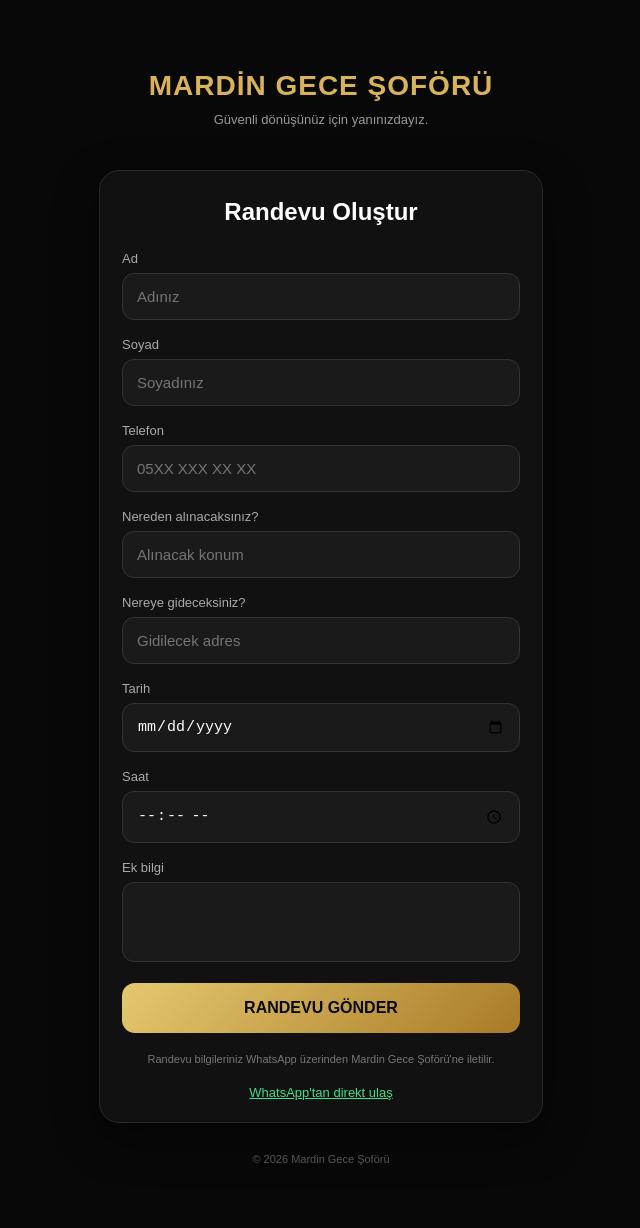
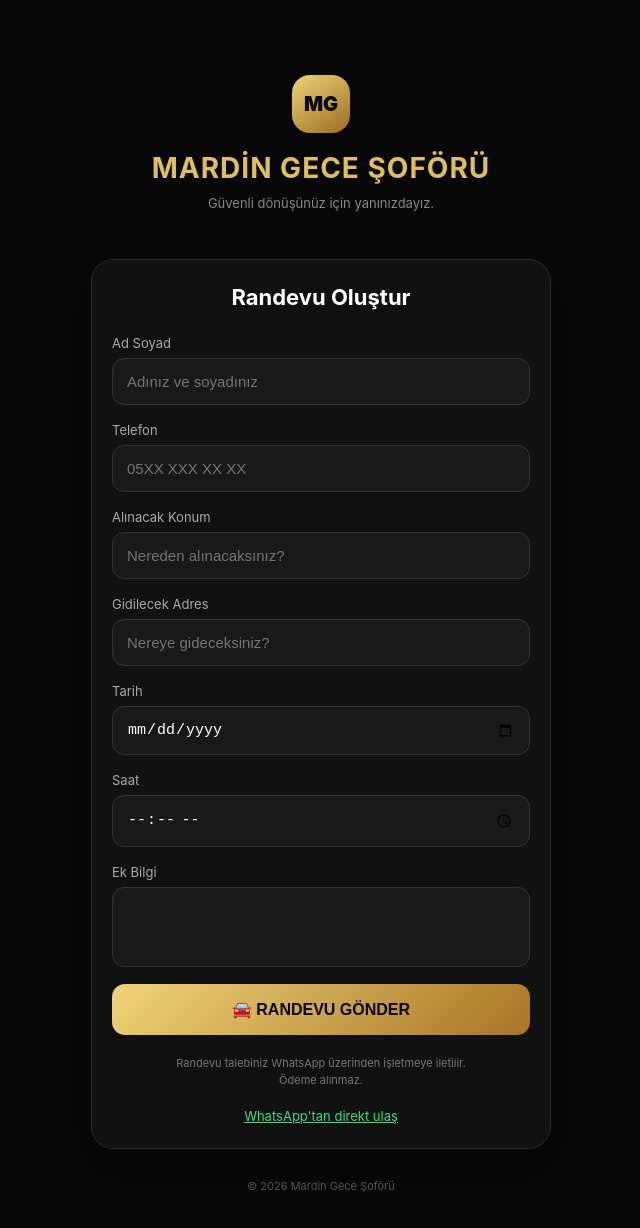
Before and after one commit to karabulutaziz24-jpg/mardin-gece-soforu, a plain HTML site: page index.html in a window 1280 px wide. Shown: the whole page, without its empty margins (319-959 px from the left). Before the commit the page ends 1205 px from the top, so only its background shows below. Drawn offline with Linux system fonts and the light colour scheme.

Commit message:
Update index.html

```diff
--- a/index.html
+++ b/index.html
@@ -1,4 +1,4 @@
-<!DOCTYPE html>
+<!<!DOCTYPE html>
 <html lang="tr">
 <head>
 <meta charset="UTF-8">
@@ -7,122 +7,149 @@
 <title>Mardin Gece Şoförü</title>
 
 <style>
-* {
-    box-sizing: border-box;
+*{
+    box-sizing:border-box;
 }
 
-body {
-    margin: 0;
-    background: #080808;
-    color: #fff;
-    font-family: Arial, sans-serif;
+body{
+    margin:0;
+    background:#080808;
+    color:#fff;
+    font-family:-apple-system,BlinkMacSystemFont,"Segoe UI",Arial,sans-serif;
 }
 
-.container {
-    width: 100%;
-    max-width: 480px;
-    margin: auto;
-    padding: 25px 18px 40px;
+.container{
+    width:100%;
+    max-width:500px;
+    margin:auto;
+    padding:20px;
 }
 
-.logo {
-    text-align: center;
-    padding: 45px 0 30px;
+.header{
+    text-align:center;
+    padding:55px 0 35px;
 }
 
-.logo h1 {
-    margin: 0;
-    color: #d8b35a;
-    font-size: 28px;
-    letter-spacing: 1px;
+.logo{
+    width:58px;
+    height:58px;
+    margin:0 auto 18px;
+    border-radius:18px;
+    background:linear-gradient(145deg,#efd477,#9b6c20);
+    display:flex;
+    align-items:center;
+    justify-content:center;
+    color:#080808;
+    font-weight:900;
+    font-size:20px;
 }
 
-.logo p {
-    color: #999;
-    font-size: 13px;
-    margin-top: 10px;
+h1{
+    margin:0;
+    color:#dfbd61;
+    font-size:28px;
+    letter-spacing:1px;
 }
 
-.card {
-    background: #111;
-    border: 1px solid #292929;
-    border-radius: 20px;
-    padding: 22px;
-    box-shadow: 0 15px 45px rgba(0,0,0,.45);
+.header p{
+    color:#888;
+    font-size:13px;
+    margin-top:10px;
 }
 
-.card h2 {
-    text-align: center;
-    margin: 5px 0 25px;
+.card{
+    background:#111;
+    border:1px solid #292929;
+    border-radius:22px;
+    padding:24px 20px;
+    box-shadow:0 18px 50px rgba(0,0,0,.45);
 }
 
-label {
-    display: block;
-    color: #aaa;
-    font-size: 13px;
-    margin-bottom: 7px;
+h2{
+    text-align:center;
+    margin:0 0 25px;
+    font-size:22px;
+}
+
+label{
+    display:block;
+    color:#aaa;
+    font-size:13px;
+    margin-bottom:7px;
 }
 
 input,
-textarea {
-    width: 100%;
-    padding: 14px;
-    margin-bottom: 17px;
-    border-radius: 12px;
-    border: 1px solid #333;
-    background: #1a1a1a;
-    color: white;
-    font-size: 15px;
-    outline: none;
+textarea{
+    width:100%;
+    border:1px solid #333;
+    background:#191919;
+    color:#fff;
+    border-radius:12px;
+    padding:14px;
+    margin-bottom:17px;
+    font-size:15px;
+    outline:none;
 }
 
 input:focus,
-textarea:focus {
-    border-color: #d8b35a;
+textarea:focus{
+    border-color:#d9b65c;
 }
 
-textarea {
-    height: 80px;
-    resize: none;
+textarea{
+    height:80px;
+    resize:none;
 }
 
-button {
-    width: 100%;
-    padding: 16px;
-    border: none;
-    border-radius: 13px;
-    background: linear-gradient(135deg,#e5c96f,#a97a27);
-    color: #080808;
-    font-size: 16px;
-    font-weight: bold;
-    cursor: pointer;
+button{
+    width:100%;
+    border:0;
+    border-radius:13px;
+    padding:16px;
+    background:linear-gradient(135deg,#efd477,#a87525);
+    color:#080808;
+    font-size:16px;
+    font-weight:800;
+    cursor:pointer;
 }
 
-button:active {
-    transform: scale(.98);
+button:active{
+    transform:scale(.98);
 }
 
-.info {
-    text-align: center;
-    color: #777;
-    font-size: 11px;
-    line-height: 1.5;
-    margin-top: 18px;
+.whatsapp{
+    display:block;
+    text-align:center;
+    margin-top:18px;
+    color:#3dde8b;
+    font-size:13px;
 }
 
-.direct {
-    display: block;
-    text-align: center;
-    color: #40df8c;
-    margin-top: 18px;
-    font-size: 13px;
+.info{
+    text-align:center;
+    color:#777;
+    font-size:11px;
+    line-height:1.6;
+    margin-top:20px;
 }
 
-.footer {
-    text-align: center;
-    color: #555;
-    font-size: 11px;
-    margin-top: 30px;
+.footer{
+    text-align:center;
+    color:#555;
+    font-size:11px;
+    padding:30px 0;
+}
+
+.success{
+    display:none;
+    margin-top:15px;
+    padding:14px;
+    border-radius:12px;
+    background:#102319;
+    border:1px solid #245d3c;
+    color:#8ff0b5;
+    text-align:center;
+    font-size:13px;
 }
 </style>
 </head>
@@ -131,10 +158,20 @@ button:active {
 
 <div class="container">
 
-    <div class="logo">
+    <div class="header">
+
+        <div class="logo">
+            MG
+        </div>
+
         <h1>MARDİN GECE ŞOFÖRÜ</h1>
-        <p>Güvenli dönüşünüz için yanınızdayız.</p>
+
+        <p>
+            Güvenli dönüşünüz için yanınızdayız.
+        </p>
+
     </div>
+
 
     <div class="card">
 
@@ -142,23 +179,18 @@ button:active {
 
         <form id="randevuForm">
 
-            <label>Ad</label>
+            <label>Ad Soyad</label>
+
             <input
                 type="text"
-                id="ad"
-                placeholder="Adınız"
+                id="adsoyad"
+                placeholder="Adınız ve soyadınız"
                 required
             >
 
-            <label>Soyad</label>
-            <input
-                type="text"
-                id="soyad"
-                placeholder="Soyadınız"
-                required
-            >
 
             <label>Telefon</label>
+
             <input
                 type="tel"
                 id="telefon"
@@ -166,65 +198,91 @@ button:active {
                 required
             >
 
-            <label>Nereden alınacaksınız?</label>
+
+            <label>Alınacak Konum</label>
+
             <input
                 type="text"
                 id="konum"
-                placeholder="Alınacak konum"
+                placeholder="Nereden alınacaksınız?"
                 required
             >
 
-            <label>Nereye gideceksiniz?</label>
+
+            <label>Gidilecek Adres</label>
+
             <input
                 type="text"
                 id="adres"
-                placeholder="Gidilecek adres"
+                placeholder="Nereye gideceksiniz?"
                 required
             >
 
+
             <label>Tarih</label>
+
             <input
                 type="date"
                 id="tarih"
                 required
             >
 
+
             <label>Saat</label>
+
             <input
                 type="time"
                 id="saat"
                 required
             >
 
-            <label>Ek bilgi</label>
+
+            <label>Ek Bilgi</label>
+
             <textarea
                 id="not"
-                placeholder="Varsa eklemek istediğiniz bilgi">
+                placeholder="Varsa belirtmek istediğiniz bilgi">
             </textarea>
 
+
             <button type="submit">
-                RANDEVU GÖNDER
+                🚘 RANDEVU GÖNDER
             </button>
 
         </form>
 
-        <div class="info">
-            Randevu bilgileriniz WhatsApp üzerinden
-            Mardin Gece Şoförü'ne iletilir.
+
+        <div
+            id="success"
+            class="success">
+            Randevu bilgileri hazırlanıyor...
         </div>
 
+
+        <div class="info">
+            Randevu talebiniz WhatsApp üzerinden
+            işletmeye iletilir.
+            <br>
+            Ödeme alınmaz.
+        </div>
+
+
         <a
-            class="direct"
+            class="whatsapp"
             href="https://wa.me/905054727010"
-            target="_blank"
-        >
+            target="_blank">
+
             WhatsApp'tan direkt ulaş
+
         </a>
 
     </div>
 
+
     <div class="footer">
+
         © 2026 Mardin Gece Şoförü
+
     </div>
 
 </div>
@@ -234,15 +292,13 @@ button:active {
 
 document
 .getElementById("randevuForm")
-.addEventListener("submit", function(event) {
+.addEventListener("submit", function(e){
 
-    event.preventDefault();
+    e.preventDefault();
 
-    const ad =
-        document.getElementById("ad").value;
 
-    const soyad =
-        document.getElementById("soyad").value;
+    const adsoyad =
+        document.getElementById("adsoyad").value;
 
     const telefon =
         document.getElementById("telefon").value;
@@ -262,20 +318,21 @@ document
     const not =
         document.getElementById("not").value.trim();
 
+
     const mesaj =
 
-`🚘 YENİ RANDEVU
+`🚘 YENİ RANDEVU TALEBİ
 
-👤 Müşteri:
-${ad} ${soyad}
+👤 Ad Soyad:
+${adsoyad}
 
 📱 Telefon:
 ${telefon}
 
-📍 Alınacak yer:
+📍 Alınacak Konum:
 ${konum}
 
-🏁 Gidilecek yer:
+🏁 Gidilecek Adres:
 ${adres}
 
 📅 Tarih:
@@ -284,16 +341,26 @@ ${tarih}
 ⏰ Saat:
 ${saat}
 
-📝 Ek bilgi:
-${not || "Yok"}
+📝 Ek Bilgi:
+${not || "Belirtilmedi"}
 
-Mardin Gece Şoförü`;
+━━━━━━━━━━━━━━
+MARDİN GECE ŞOFÖRÜ`;
+
+
+    document.getElementById("success").style.display="block";
+
 
     const whatsapp =
         "https://wa.me/905054727010?text="
         + encodeURIComponent(mesaj);
 
-    window.location.href = whatsapp;
+
+    setTimeout(function(){
+
+        window.location.href = whatsapp;
+
+    },500);
 
 });
 
```
